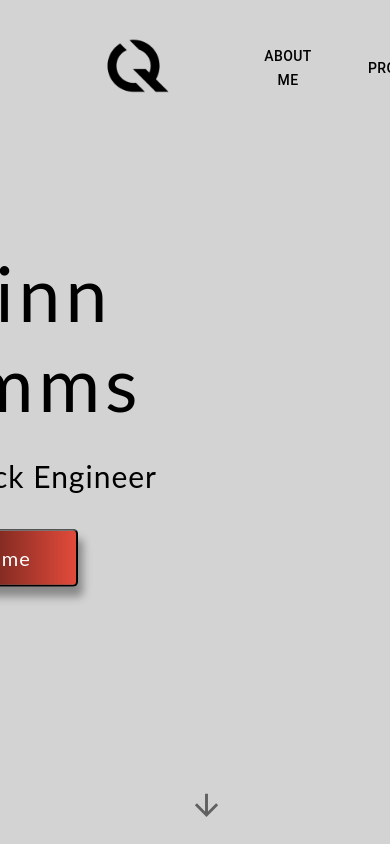
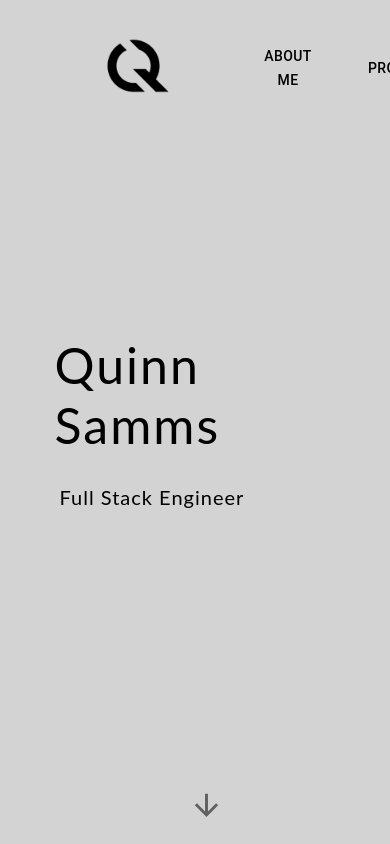
Before and after one commit to qsamms/portfolio, a React (Create React App) app: page / in a window 390 px wide. Built offline with nearby package versions, Linux system fonts and the light colour scheme.

Commit message:
styles for small screens

```diff
--- a/src/AboutMeSection.tsx
+++ b/src/AboutMeSection.tsx
@@ -17,9 +17,9 @@ const useStyles = makeStyles({
     width: "60%",
     fontFamiy: "Lato",
     zIndex: 99,
-    overflow: "wrap",
     boxShadow: "5px 10px 8px #888888",
     opacity: "0.9",
+    overflow: "scroll",
   },
   textContainer: {
     width: "85%",
@@ -45,6 +45,10 @@ const useStyles = makeStyles({
 
     "@media (min-width: 2000px)": {
       left: "93%",
+    },
+
+    "@media (max-width: 1000px)": {
+      left: "85%",
     },
   },
 });
--- a/src/App.tsx
+++ b/src/App.tsx
@@ -32,7 +32,11 @@ const useStyles = makeStyles({
   welcomeText: {
     margin: "auto",
     minWidth: "500px",
-    // border: "1px solid black",
+
+    "@media (max-width: 1000px)": {
+      minWidth: "320px",
+    },
+     //border: "1px solid black",
   },
   qLogo: {
     position: "relative",
@@ -48,6 +52,10 @@ const useStyles = makeStyles({
     //border: "1px solid black",
     alignItems: "center",
     justifyContent: "center",
+
+    "@media (max-width: 500px)": {
+      display: "none",
+     },
   },
 });
 
--- a/src/MainText.tsx
+++ b/src/MainText.tsx
@@ -17,16 +17,29 @@ const useStyles = makeStyles({
     fontSize: "75px",
     letterSpacing: "5px",
     paddingBottom: "30px",
+
+    "@media (max-width: 1000px)": {
+      fontSize: "50px",
+      letterSpacing: "2px",
+    },
   },
   desc: {
     paddingLeft: "5px",
     letterSpacing: "1px",
     fontSize: "30px",
+
+    "@media (max-width: 1000px)": {
+     fontSize: "20px",
+    },
   },
   buttonContainer: {
     position: "relative",
     paddingTop: "25px",
     right: "5px",
+
+    "@media (max-width: 700px)": {
+      display: "none",
+     },
   },
 
   button: {
```
